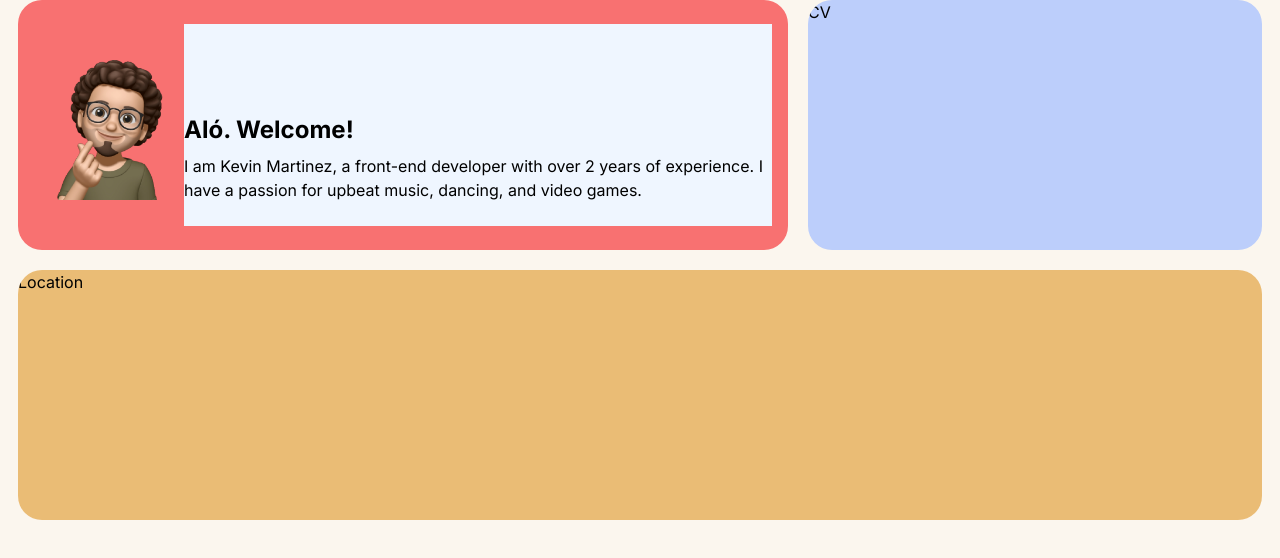
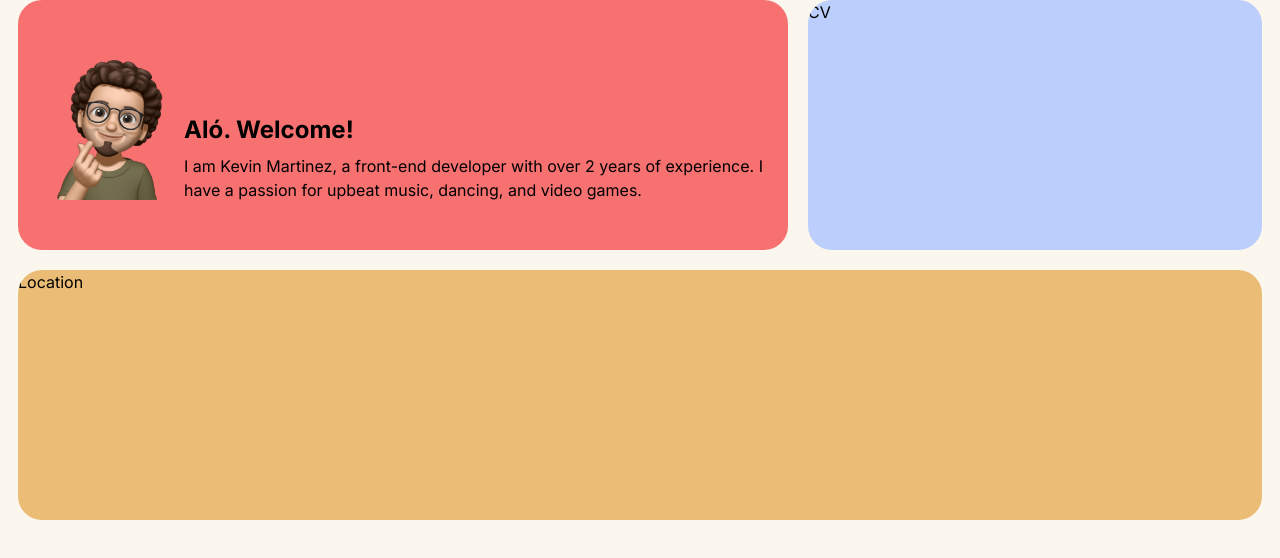
Before and after one commit to MartinezKevin24/portfolio, a Next.js app: page / in a window 1280 px wide. Shown: the top 558 px of the page. Built offline with nearby package versions, Linux system fonts and the light colour scheme.

Commit message:
Feat: working on personal data card

```diff
--- a/app/globals.css
+++ b/app/globals.css
@@ -20,3 +20,9 @@ body {
   /* color: rgb(var(--foreground-rgb)); */
   background: #FBF6EE;
 }
+
+.animate-card{
+
+}
+
+@keyframes hoverAnimation{}
--- a/components/Home/PresentationCard/index.tsx
+++ b/components/Home/PresentationCard/index.tsx
@@ -6,7 +6,7 @@ export default function index() {
   return (
     <div className='bg-red-400 h-full flex justify-start px-4 py-6'>
       <Image src={memoji} alt={"memoji"} width={150} height={150} style={{objectFit: 'contain'}}/>
-      <div className='bg-blue-50 flex flex-col justify-end gap-2 py-6'>
+      <div className='flex flex-col justify-end gap-2 py-6'>
         <h1 className='font-bold text-2xl'>Aló. Welcome!</h1>
         <p>I am Kevin Martinez, a front-end developer with over 2 years of experience. I have a passion for upbeat music, dancing, and video games.</p>
       </div>
--- a/components/Home/index.tsx
+++ b/components/Home/index.tsx
@@ -6,7 +6,7 @@ export default function index() {
   return (
     <>
       <div className='grid sm:grid-cols-8 gap-5 auto-rows-[250px]'>
-      <div className='bg-[#f18053d2] col-span-8 sm:col-span-5 rounded-3xl overflow-hidden'>
+        <div className='bg-[#f18053d2] col-span-8 sm:col-span-5 rounded-3xl overflow-hidden hover:shadow-2xl'>
           <PresentationCard/>
         </div>
         <div className='bg-[#BCCEFB] col-span-8 sm:col-span-3 rounded-3xl overflow-hidden'>
```
Lines whose indentation alone changed are shown as unchanged.
